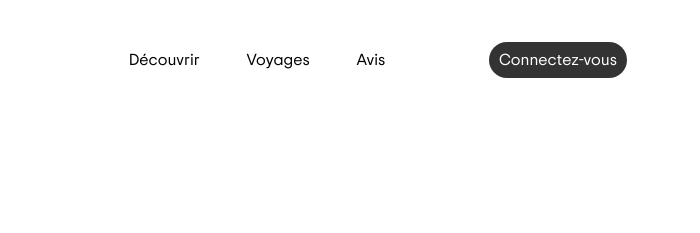
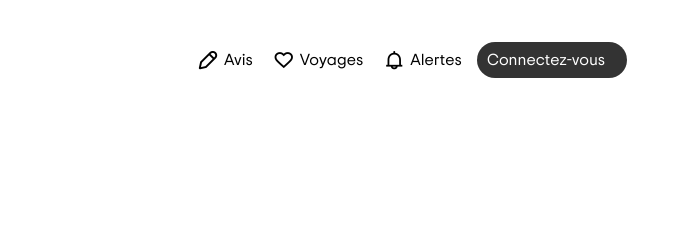
Before and after one commit to bc-vsgd/tripadvisor-fullstack, a website: page index.html in a window 1280 px wide. Shown: the top 233 px of the page, 580-1280 px from the left. Drawn offline with nearby package versions, Linux system fonts and the light colour scheme; files whose address does not match are found by name.

Commit message:
Changed responsive header

```diff
--- a/assets/css/gte1024.css
+++ b/assets/css/gte1024.css
@@ -5,6 +5,9 @@
 
   .container {
     margin: 0 25px;
+  }
+  .visible-md {
+    display: inline;
   }
 
   /* ---------- HEADER ---------- */
@@ -18,7 +21,7 @@
     display: none;
   }
   header .div-rg {
-    width: 45%;
+    width: 435px;
     display: flex;
     justify-content: space-between;
   }
@@ -26,7 +29,15 @@
     width: 55%;
     display: flex;
     justify-content: space-between;
+    gap: 15px;
     align-items: center;
+  }
+  header .div-rg nav > div {
+    display: flex;
+    align-items: center;
+  }
+  header i {
+    padding: 0;
   }
 
   /* ---------- MAIN ---------- */
--- a/assets/css/gte769.css
+++ b/assets/css/gte769.css
@@ -9,6 +9,12 @@
   h1 {
     font-size: 54px;
     margin-bottom: 20px;
+  }
+  .hidden-sm {
+    display: none;
+  }
+  .visible-sm {
+    display: flex;
   }
 
   /* ---------- HEADER ---------- */
@@ -26,17 +32,23 @@
   header .col-lf {
     width: 235px;
   }
-  header .icon-ollie-div {
-    display: none;
-  }
   header img {
     height: 40px;
   }
+  header .div-rg {
+    display: flex;
+    justify-content: space-between;
+    gap: 10px;
+  }
   header .div-rg nav {
-    display: none;
+    display: flex;
+    justify-content: space-between;
+    gap: 10px;
+    align-items: center;
   }
-  header .div-rg button {
-    display: inline;
+  header .div-rg nav i {
+    font-size: 22px;
+    padding: 5px;
   }
 
   /* ---------- MAIN ---------- */
--- a/assets/css/lte768.css
+++ b/assets/css/lte768.css
@@ -10,6 +10,9 @@
     font-size: 24px;
     margin-bottom: 20px;
   }
+  .hidden-xs {
+    display: none;
+  }
 
   /* ---------- HEADER ---------- */
   /* ---------- HEADER ---------- */
@@ -19,26 +22,15 @@
     margin-bottom: 30px;
   }
   header .col-lf {
-    width: 55px;
-  }
-  header .icon-ollie-div {
-    height: 30px;
-    width: 30px;
-    background-color: #35e0a1;
-    border-radius: 50%;
-  }
-  header .icon-ta_ollie {
-    font-size: 30px;
-    padding-bottom: -10px;
+    display: flex;
+    justify-content: space-between;
   }
   header img {
-    display: none;
+    height: 28px;
   }
-  header .div-rg nav {
-    display: none;
-  }
-  header .div-rg button {
-    display: none;
+  header .icon-menu_bars,
+  header .icon-search {
+    font-size: 20px;
   }
 
   /* ---------- MAIN ---------- */
--- a/assets/css/style.css
+++ b/assets/css/style.css
@@ -63,14 +63,12 @@ header .col-lf {
   justify-content: space-between;
   align-items: center;
 }
-header .div-rg .nav-rg div:not(:nth-child(2)) {
-  padding: 8px 12px;
-}
 header .div-rg .nav-rg a {
   color: black;
   text-decoration: none;
 }
 header button {
+  width: 150px;
   padding: 10px;
   background-color: #333333;
   font-family: TS-Reg, sans-serif;
--- a/assets/js/main.js
+++ b/assets/js/main.js
@@ -2,6 +2,7 @@ const serverUrl = "https://site--tripadvisor-backend--r6xgg7xm7vcz.code.run";
 // const serverUrl = "http://localhost:3000";
 
 document.addEventListener("DOMContentLoaded", () => {
+  console.log("DOM loaded");
   // Display modal
   document.querySelector("#connection-button").addEventListener("click", () => {
     console.log("Connexion");
--- a/index.html
+++ b/index.html
@@ -18,30 +18,32 @@
     <header>
       <div class="container">
         <div class="col-lf">
-          <i class="icon-menu_bars"></i>
-
-          <div class="icon-ollie-div">
-            <i class="icon-ta_ollie"></i>
-          </div>
+          <i class="icon-menu_bars hidden-sm"></i>
           <img
             src="./assets/img/Tripadvisor_logo.svg"
             alt="Tripadvisor logo"
             class="img-lf"
           />
+          <i class="icon-search hidden-sm"></i>
         </div>
-        <div class="div-rg">
+        <div class="div-rg hidden-xs visible-sm">
           <nav class="nav-rg">
             <div>
-              <span>Découvrir</span>
+              <i class="icon-pencil"></i>
+              <span class="hidden-sm visible-md">Avis</span>
             </div>
             <div>
-              <span><a href="#">Voyages</a></span>
+              <i class="icon-heart"></i>
+              <span class="hidden-sm visible-md">Voyages</span>
             </div>
             <div>
-              <span>Avis</span>
+              <i class="icon-notification_bell"></i>
+              <span class="hidden-sm visible-md">Alertes</span>
             </div>
           </nav>
-          <button id="connection-button">Connectez-vous</button>
+          <button id="connection-button" class="hidden-xs visible-sm">
+            Connectez-vous
+          </button>
         </div>
       </div>
     </header>
```
